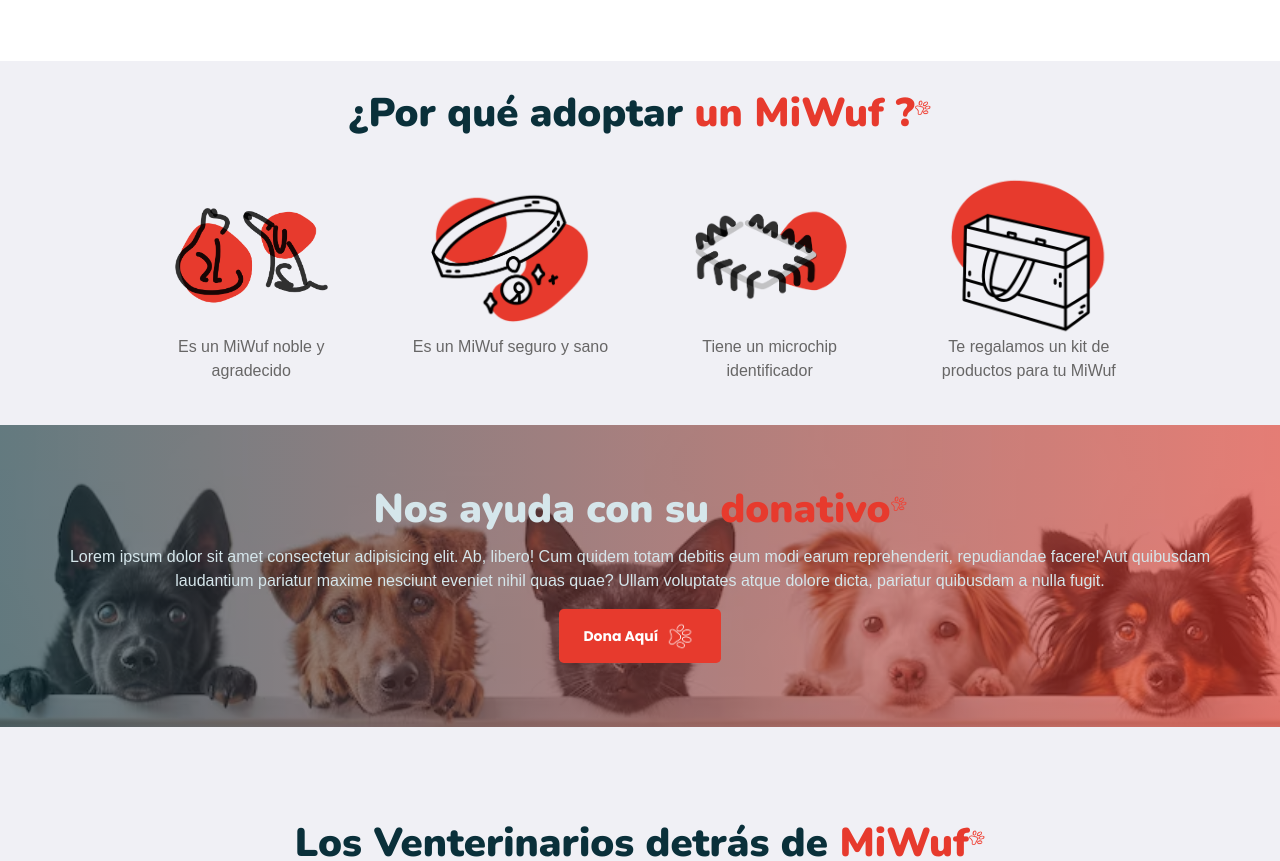
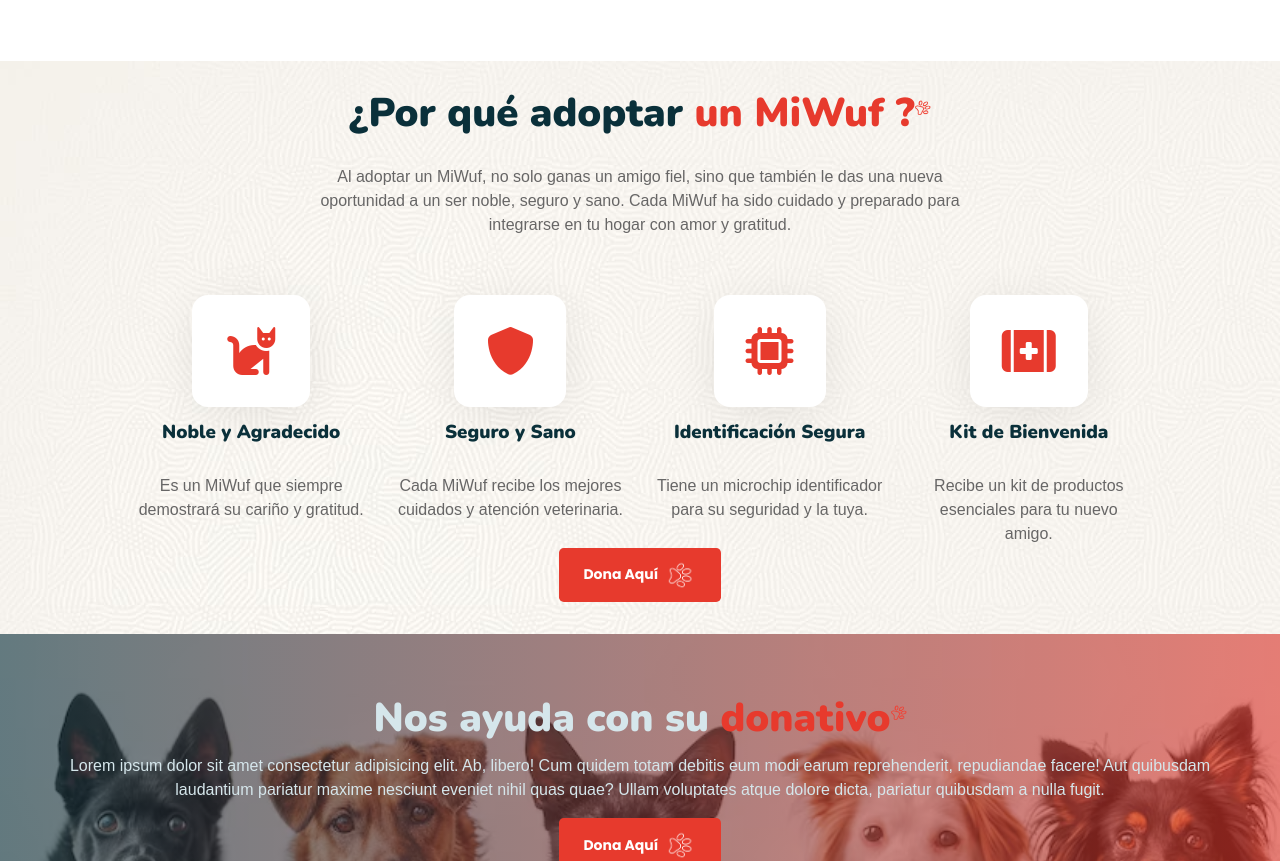
Before and after one commit to Ju4nL/WebSiteAdopcion, a plain HTML site: page index.html in a window 1280 px wide. Shown: the part 1670-2531 px from the top of the page. Drawn offline with nearby package versions, Linux system fonts and the light colour scheme.

Commit message:
create punto 2

```diff
--- a/css/styles.css
+++ b/css/styles.css
@@ -91,6 +91,7 @@ img {
 }
 
 
+
 /* Botones css Start */
 .button-primary {
     display: flex;
@@ -104,6 +105,7 @@ img {
     font-family: var(--font-family);
     font-size: 14px;
     font-weight: 700;
+    cursor: pointer;
     transition: background-color 0.4s ease, transform 0.4s ease
 }
 
@@ -461,21 +463,49 @@ div {
 }
 
 /* Adopta mascota */
+#adoptar-mascota{
+    background-image: url(../assets/images/bg/counter_bg.jpg);
+}
 #adoptar-mascota .caracteristicas li {
     display: flex;
     flex-wrap: wrap;
     justify-content: center;
-    align-items: end;
-    margin: 2rem 0.5rem;
+}
+#adoptar-mascota   .subtitle{
+    width: 60%;
+}
+#adoptar-mascota  .contenedor{
+    display: flex;
+    flex-direction: column;
+    align-items: center;
+    justify-content: center;
+    gap: 2rem;
+}
+#adoptar-mascota .col{
+    display: flex;
+    flex-direction: column;
+    align-items: center;
+    justify-content: center;
+}
+#adoptar-mascota .caracteristicas p {
+    height: 1.5rem;
+}
+
+#adoptar-mascota .item-caracteristica{
+    background-color: var(--background-color);
+    font-size: 3rem;
+    padding: 2rem;
+    margin: 1rem;
+    border-radius: var(--border-radius-secondary);
+    color: var(--primary-color);
+    box-shadow: 0px 8px 50px -6px rgba(0, 0, 0, 0.1);
+    transition:  all 0.3s ease;  ;
 }
 
 
-#adoptar-mascota .caracteristicas img {
-    width: 10rem;
-}
-
-#adoptar-mascota .caracteristicas p {
-    height: 1rem;
+#adoptar-mascota .item-caracteristica:hover{
+    background-color: var(--primary-color);
+    color: var(--background-color);
 }
 
 /* Donaciones */
@@ -486,7 +516,6 @@ div {
     background-repeat: no-repeat;
     background-size: cover;
     background-position: right center;
-    background-attachment: fixed;  /* Fija la imagen en la caja */
 }
 
 #donaciones .contenedor{
--- a/index.html
+++ b/index.html
@@ -135,26 +135,37 @@
     <section id="adoptar-mascota" class="padding-y">
         <div class="contenedor">
             <h2 class="title center font-size-l">¿Por qué adoptar <span>un MiWuf ?</span></h2>
+            <p class="subtitle center">
+                Al adoptar un MiWuf, no solo ganas un amigo fiel, sino que también le das una nueva oportunidad a un ser
+                noble, seguro y sano.
+                Cada MiWuf ha sido cuidado y preparado para integrarse en tu hogar con amor y gratitud.
+            </p>
             <div class="contenedor">
                 <ul class="center row caracteristicas">
                     <li class="col ">
-                        <img src="assets/images/svg/catdog.png" alt="catdog" class="imgfluid">
-                        <p>Es un MiWuf noble y agradecido</p>
+                        <i class="fa-solid fa-cat item-caracteristica"></i>
+                        <h3>Noble y Agradecido</h3>
+                        <p class="padding-y">Es un MiWuf que siempre demostrará su cariño y gratitud.</p>
                     </li>
                     <li class="col ">
-                        <img src="assets/images/svg/collar.png" alt="collar" class="imgfluid">
-                        <p>Es un MiWuf seguro y sano</p>
+                        <i class="fa-solid fa-shield item-caracteristica"></i>
+                        <h3>Seguro y Sano</h3>
+                        <p class="padding-y">Cada MiWuf recibe los mejores cuidados y atención veterinaria.</p>
                     </li>
                     <li class="col ">
-                        <img src="assets/images/svg/chip.png" alt="collar" class="imgfluid">
-                        <p>Tiene un microchip identificador</p>
+                        <i class="fa-solid fa-microchip item-caracteristica"></i>
+                        <h3>Identificación Segura</h3>
+                        <p class="padding-y">Tiene un microchip identificador para su seguridad y la tuya.</p>
                     </li>
                     <li class="col ">
-                        <img src="assets/images/svg/kit.png" alt="kit" class="imgfluid">
-                        <p>Te regalamos un kit de productos para tu MiWuf </p>
+                        <i class="fa-solid fa-kit-medical item-caracteristica"></i>
+                        <h3>Kit de Bienvenida</h3>
+                        <p class="padding-y">Recibe un kit de productos esenciales para tu nuevo amigo.</p>
                     </li>
                 </ul>
+                <a class="button-primary ">Dona Aquí</a>
             </div>
+
         </div>
     </section>
 
```
